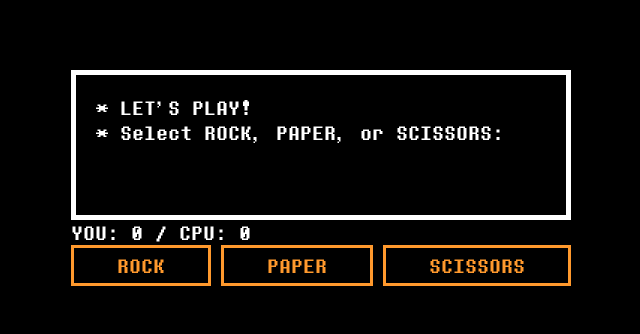
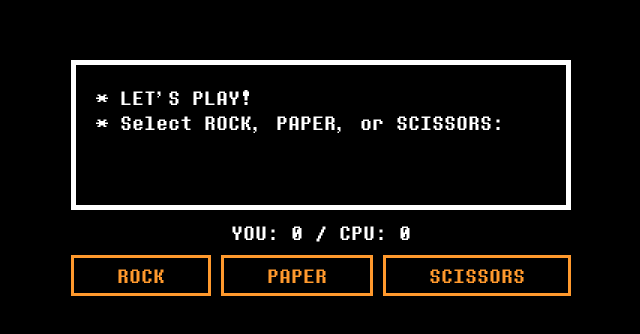
Before and after one commit to adriennecaparaz/rock-paper-scissors, a plain HTML site: page index.html in a window 1280 px wide. Shown: the part 222-556 px from the top of the page, without its empty margins (319-959 px from the left). Drawn offline with Linux system fonts and the light colour scheme.

Commit message:
styled score

```diff
--- a/index.css
+++ b/index.css
@@ -29,6 +29,11 @@ main {
     max-width: 75vw;
 }
 
+#score {
+    padding: 10px 0;
+    text-align: center;
+}
+
 .selection-container {
     display: flex;
     justify-content: space-between;
```
